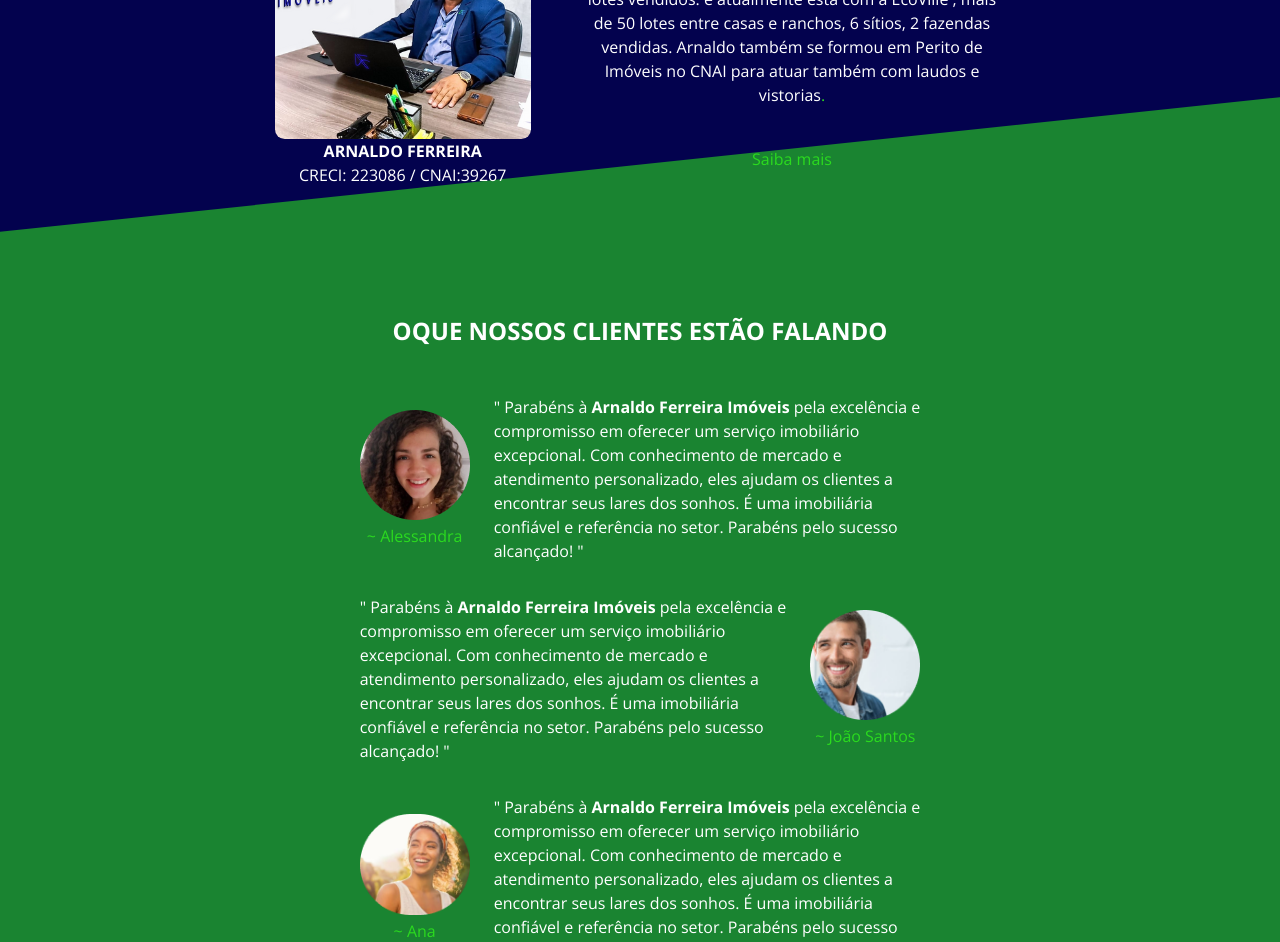
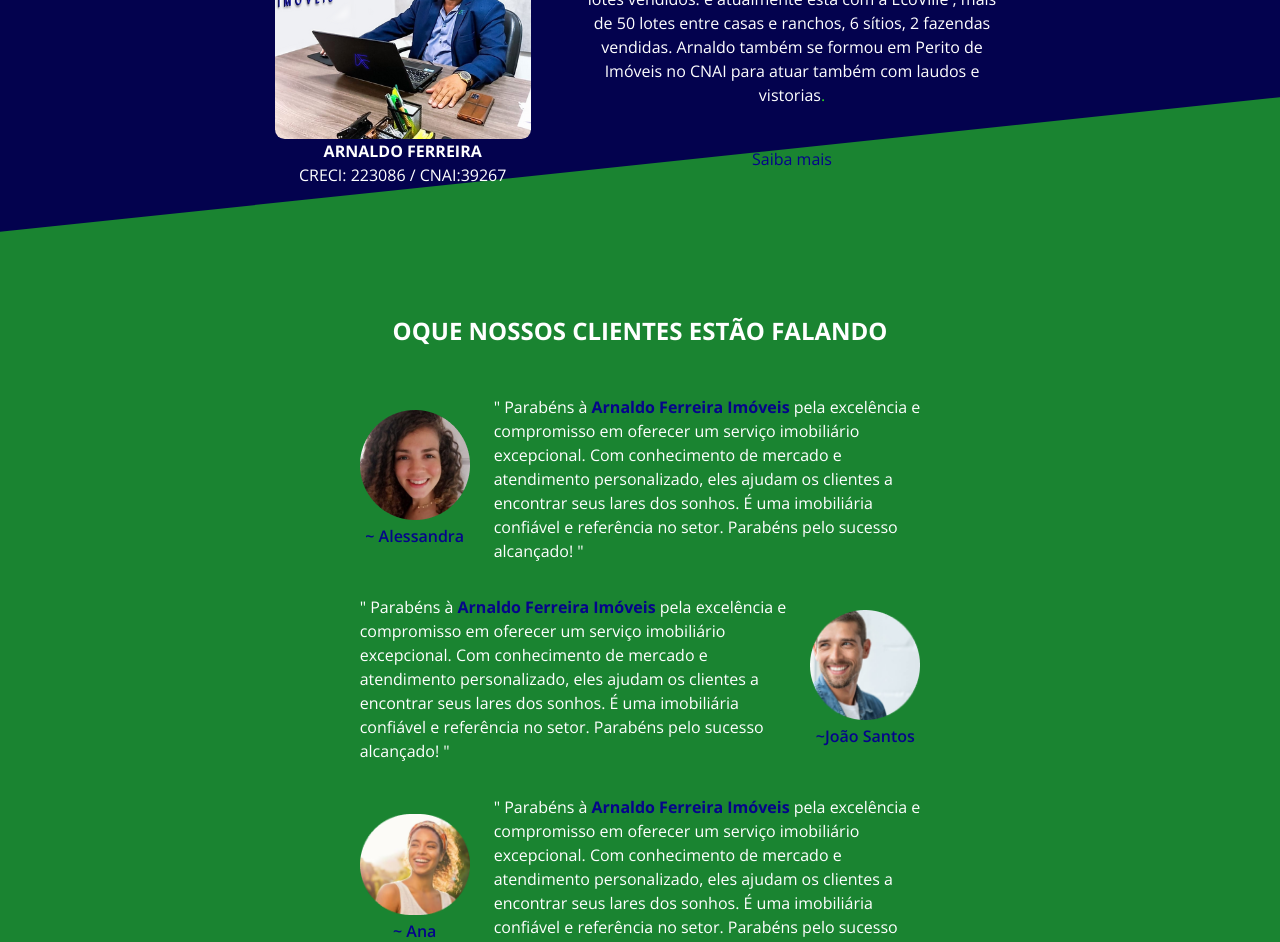
Before and after one commit to Advanzzzze/imob-arnaldo-f, a Next.js app: page / in a window 1280 px wide. Shown: the part 3620-4562 px from the top of the page. Built offline with nearby package versions, Linux system fonts and the light colour scheme.

Commit message:
fix: page about and feedback

```diff
--- a/app/components/home/About.js
+++ b/app/components/home/About.js
@@ -65,7 +65,11 @@
                         também com laudos e vistorias
                         <span className="text-ascent-color-300">.</span>
                     </p>
-                    <Button variant={'a-text'} onClick={'/quem-somos'}>
+                    <Button
+                        className={'text-primary-color-200'}
+                        variant={'a-text'}
+                        onClick={'/quem-somos'}
+                    >
                         Saiba mais
                     </Button>{' '}
                 </div>
--- a/app/components/home/Feedback.js
+++ b/app/components/home/Feedback.js
@@ -19,11 +19,13 @@
                             alt="teste"
                             className="object-contain"
                         />
-                        <p className="text-ascent-color-300">~ Alessandra</p>
+                        <p className="text-primary-color-200 font-semibold">
+                            ~ Alessandra
+                        </p>
                     </div>
                     <p className="w-4/5 sm:w-1/3">
                         " Parabéns à{' '}
-                        <span className="font-bold">
+                        <span className="font-bold text-primary-color-200">
                             Arnaldo Ferreira Imóveis
                         </span>{' '}
                         pela excelência e compromisso em oferecer um serviço
@@ -43,11 +45,13 @@
                             alt="teste"
                             className="object-contain"
                         />
-                        <p className="text-ascent-color-300">~ João Santos</p>
+                        <p className="text-primary-color-200 font-semibold">
+                            ~João Santos
+                        </p>
                     </div>
                     <p className="w-4/5 sm:w-1/3">
                         " Parabéns à{' '}
-                        <span className="font-bold">
+                        <span className="font-bold text-primary-color-200">
                             Arnaldo Ferreira Imóveis
                         </span>{' '}
                         pela excelência e compromisso em oferecer um serviço
@@ -67,11 +71,13 @@
                             alt="teste"
                             className="object-contain"
                         />
-                        <p className="text-ascent-color-300">~ Ana</p>
+                        <p className="text-primary-color-200 font-semibold">
+                            ~ Ana
+                        </p>
                     </div>
                     <p className="w-4/5 sm:w-1/3">
                         " Parabéns à{' '}
-                        <span className="font-bold">
+                        <span className="font-bold text-primary-color-200">
                             Arnaldo Ferreira Imóveis
                         </span>{' '}
                         pela excelência e compromisso em oferecer um serviço
@@ -83,7 +89,9 @@
                     </p>
                 </div>
             </div>
-            <Button variant={'a-text'}>Ver mais</Button>
+            <Button className={'text-primary-color-200'} variant={'a-text'}>
+                Ver mais
+            </Button>
         </div>
     )
 }
```
